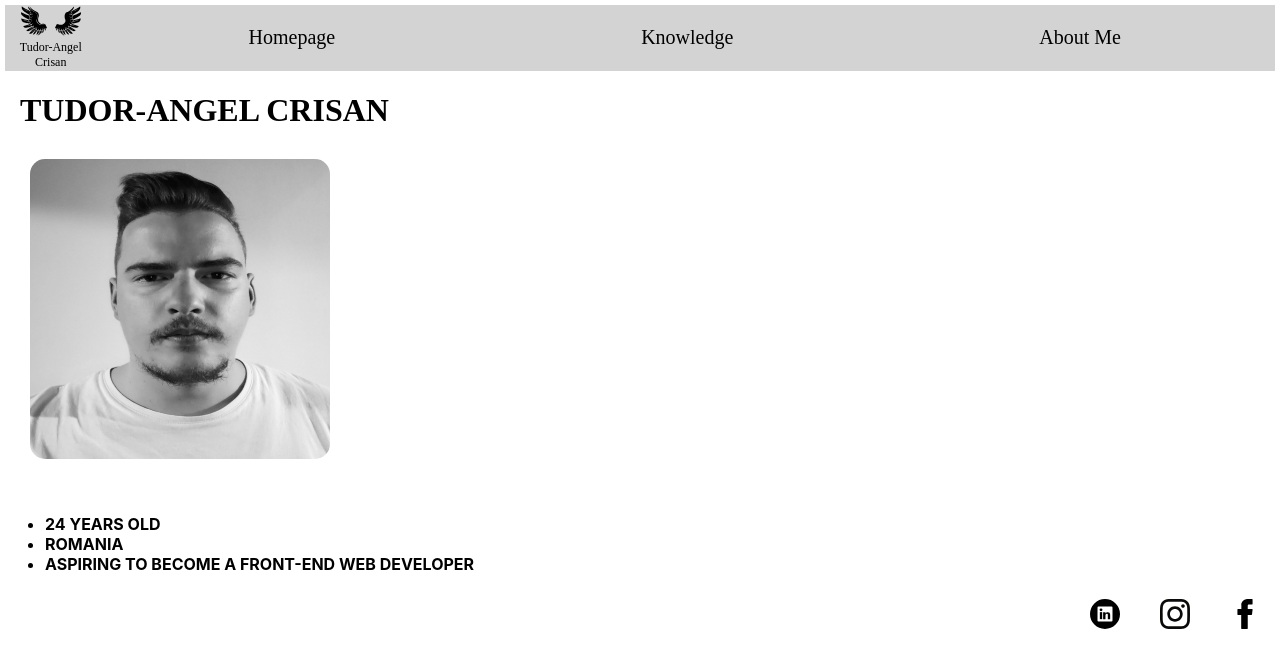
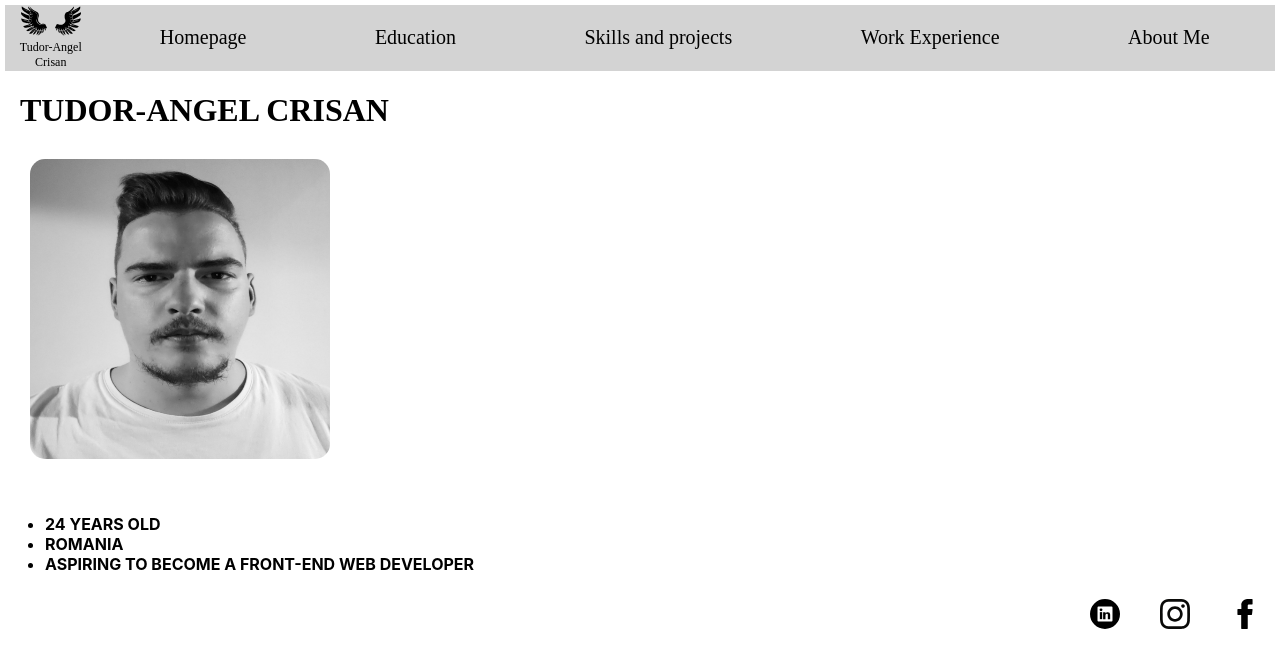
Before and after one commit to angelcrisan/online-cv, a React (Create React App) app in the folder angelcrisan-cv/: page / in a window 1280 px wide. Shown: the top 668 px of the page. Built offline with nearby package versions, Linux system fonts and the light colour scheme.

Commit message:
adding new pages

```diff
--- a/angelcrisan-cv/src/App.js
+++ b/angelcrisan-cv/src/App.js
@@ -9,6 +9,8 @@ import { HomePage } from './pages/HomePage/HomePage';
 import { KnowledgePage } from "./pages/KnowledgePage/KnowledgePage";
 import { AboutMePage } from './pages/AboutMePage/AboutMePage';
 import { Header } from './header/header';
+import { EducationPage } from './pages/EducationPage/EducationPage';
+import { WorkPage } from './pages/WorkExperience/WorkExperience';
 
 
 export class App extends React.Component {
@@ -24,6 +26,12 @@ export class App extends React.Component {
           <Route path="/Knowledge-Page">
             <KnowledgePage/>
           </Route>
+          <Route path="/Education-Page">
+            <EducationPage/>
+          </Route>
+          <Route path="/Work-Page">
+            <WorkPage/>
+          </Route>
           <Route path="/AboutMe-Page">
             <AboutMePage/>
           </Route>
--- a/angelcrisan-cv/src/header/header.js
+++ b/angelcrisan-cv/src/header/header.js
@@ -12,8 +12,14 @@ export class Header extends React.Component {
                     <Link to="/">
                         <p>Homepage</p>
                     </Link>
+                    <Link to="/education-page">
+                        <p>Education</p>
+                    </Link>
                     <Link to="/knowledge-page">
-                        <p>Knowledge</p>
+                        <p>Skills and projects</p>
+                    </Link>
+                    <Link to="/work-page">
+                        <p>Work Experience</p>
                     </Link>
                     <Link to="/aboutme-page">
                         <p>About Me</p>
--- /dev/null
+++ b/angelcrisan-cv/src/pages/WorkExperience/WorkExperience.js
@@ -0,0 +1,10 @@
+import React from 'react';
+import './WorkExperience.css'
+
+export class WorkPage extends React.Component {
+    render() {
+        return(
+            <div class="work-section"></div>
+        )
+    }
+}
```
Also changed, not shown: angelcrisan-cv/src/pages/EducationPage/EducationPage.css (added), angelcrisan-cv/src/pages/EducationPage/EducationPage.js (added), angelcrisan-cv/src/pages/WorkExperience/WorkExperience.css (added), 1 other file (tests, documents, lock files or other folders).
